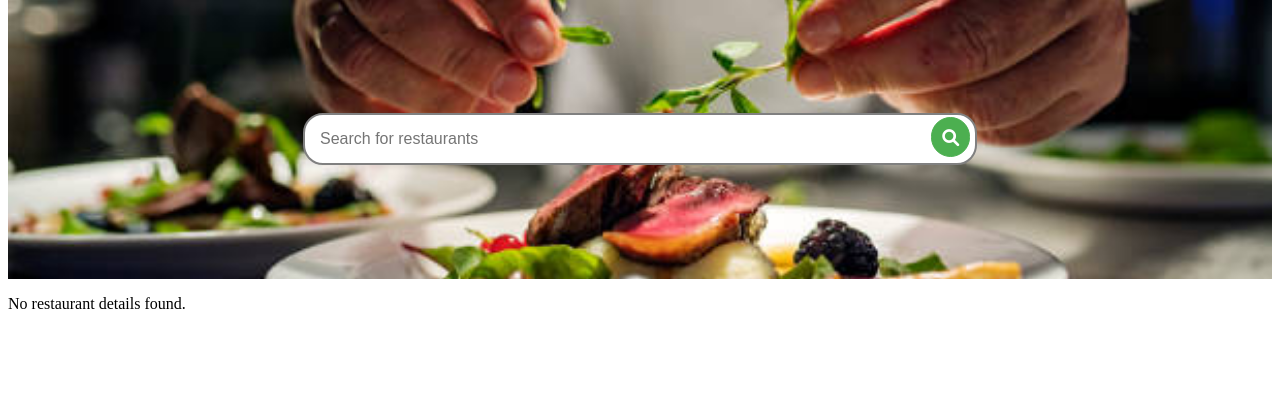
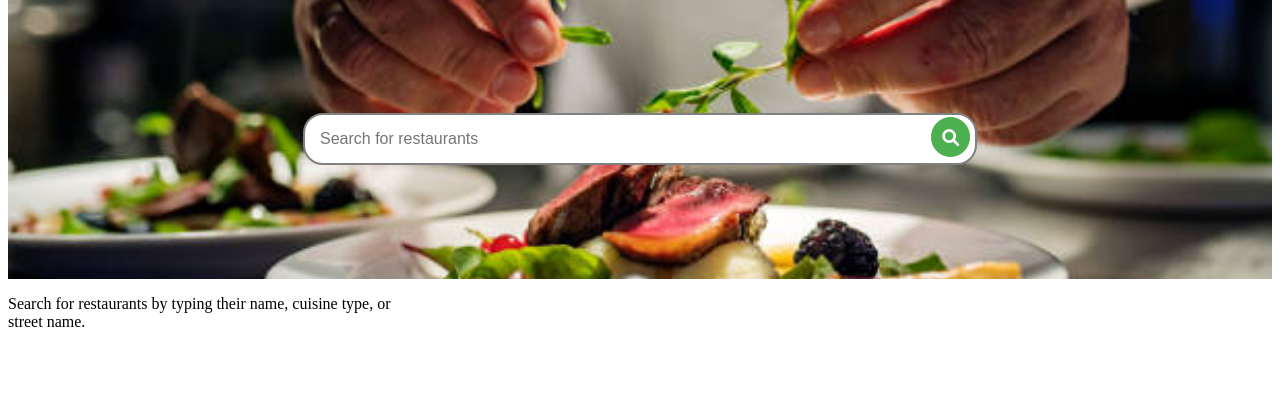
Before and after one commit to MchakkaGT/mainProject, a Django app: page /polls/restaurants_search/ in a window 1280 px wide. Shown: the part 99-496 px from the top of the page. Run offline with Django 5.2, Linux system fonts and the light colour scheme.

Commit message:
finished working on searchbar implementation, have to work on filters

```diff
--- a/polls/templates/polls/components/infoCard.html
+++ b/polls/templates/polls/components/infoCard.html
@@ -9,10 +9,10 @@
 <body>
 
     <div class="cards__item">
-        <div class="restaurant-img"></div>
+        <div class="restaurant-img {% if not detail.image_url %}no-image{% endif %}" style="background-image: url('{{ detail.image_url }}');"></div>
         <div class="info">
-            <p class="restaurant-name">{{ name }}</p>
-            <p class="restaurant-address">{{ address }}</p>
+            <p class="restaurant-name">{{ detail.name }}</p>
+            <p class="restaurant-address">{{ detail.formatted_address }}</p>
             <p class="timings"><strong>Closing Time:</strong> 5pm - 1am</p>
             <p class="description">Hip New American pub with beers galore</p>
         </div>
--- a/polls/templates/polls/restaurant_search.html
+++ b/polls/templates/polls/restaurant_search.html
@@ -18,6 +18,7 @@
     <div class="search-container">
         <form method="POST" action="{% url 'polls:restaurant_search' %}">
             {% csrf_token %}
+            <label for="query"></label>
             <input class="search-bar" id="query" name="query" placeholder="Search for restaurants">
             <button><i class="fas fa-search"></i></button>
         </form>
@@ -27,39 +28,15 @@
     {#  Restaurant Cards  #}
     <div class="card-grid">
         {% if details %}
-        <div class="info-card">
-            {% include 'polls/components/infoCard.html' with name=details.name address=details.formatted_address rating=details.rating %}
-        </div>
+            {% for detail in details %}
+                <div class="info-card">
+                    {% include 'polls/components/infoCard.html' with detail=detail%}
+                </div>
+            {% endfor %}
+        {% else %}
+            <p>Search for restaurants by typing their name, cuisine type, or street name.</p>
         {% endif %}
     </div>
 
-
-<!-- restaurant_search/templates/search.html -->
-    {% if details %}
-    <h2>Restaurant Details (Total: {{ details|length }})</h2>
-    {% for detail in details %}
-        <p>Name: {{ detail.name }}</p>
-        <p>Address: {{ detail.formatted_address }}</p>
-        <p>Phone: {{ detail.opening_hours}}</p>
-        <p>Website:
-            {% if detail.website %}
-                <a href="{{ detail.website }}" target="_blank">{{ detail.website }}</a>
-            {% else %}
-                N/A
-            {% endif %}
-        </p>
-        <p>Rating:
-            {% if detail.rating %}
-                {{ detail.rating }}
-            {% else %}
-                N/A
-            {% endif %}
-        </p>
-        <p>.................................................</p>
-    {% endfor %}
-{% else %}
-    <p>No restaurant details found.</p>
-{% endif %}
-
 </body>
 </html>
--- a/polls/views.py
+++ b/polls/views.py
@@ -4,26 +4,29 @@ import requests
 from django.shortcuts import render
 from .forms import RestaurantSearchForm
 
-
+# View function to call on the home page
 def home(request):
     # Your logic for the Home view
     return render(request, 'polls/home.html')
 
 
+# View function that is used to call on the restaurant_search page
 def restaurant_search(request):
     details = None
+
+    # If searchbar returns a query (user input) then we use this if statement
     if request.method == 'POST':
         form = RestaurantSearchForm(request.POST)
         if form.is_valid():
             query = form.cleaned_data['query']
             details = get_restaurant_details(query)
-
     else:
         form = RestaurantSearchForm()
 
     return render(request, 'polls/restaurant_search.html', {'form': form, 'details': details})
 
 
+# This function is mainly utilized to connect with the Google API and pull information about resturants.
 def get_restaurant_details(query):
     api_key = 'AIzaSyABdQf3ttPoUcYqIFNhRzgL3V-zOBNbUx0'
     base_url = 'https://maps.googleapis.com/maps/api/place/textsearch/json'
@@ -33,32 +36,58 @@ def get_restaurant_details(query):
         'key': api_key
     }
 
+    # Pulls any information related to the query and converts it into a readable form.
     response = requests.get(base_url, params=params)
     result = response.json()
 
     restaurants = []
 
+    # Used to iterate through the json file and put restaurants into an array which can be returned
+    # back to the restaurant_search page
     if result.get('status') == 'OK' and 'results' in result:
-        candidates = result.get('results', [])[:10]
-        print(candidates)
+        candidates = result.get('results', [])[:9]
 
+        # Takes in the first 10 candidates and iterates through them to make sure they are
+        # restaurants and puts them into an array with the details requested for through
+        # parameters.
         for candidate in candidates:
             place_id = candidate.get('place_id')
             if place_id:
                 detail_url = 'https://maps.googleapis.com/maps/api/place/details/json'
                 detail_params = {
                     'place_id': place_id,
-                    'fields': 'name,formatted_address,rating,opening_hours,types,',
+                    'fields': 'name,types,formatted_address,rating,photos',
                     'key': api_key
                 }
                 detail_response = requests.get(detail_url, params=detail_params)
                 place_details = detail_response.json().get('result', {})
-                print(place_details)
 
                 if 'restaurant' in place_details.get('types', []):
+
+                    # Gets photos if available
+                    photos = place_details.get('photos', [])
+                    if photos:
+                        photo_ref = photos[0]['photo_reference']
+                        image_url = get_image_url(photo_ref, api_key)
+                        place_details['image_url'] = image_url
+
                     restaurants.append(place_details)
 
-    return restaurants
+    if len(restaurants) == 0:
+        return None
+    else:
+        return restaurants
+
+
+def get_image_url(photo_reference, api_key):
+    photos_url = 'https://maps.googleapis.com/maps/api/place/photo'
+    photos_params = {
+        'photoreference': photo_reference,
+        'maxwidth': 400,
+        'key': api_key
+    }
+    response = requests.get(photos_url, params=photos_params)
+    return response.url
 
 def geolocation(request):
     # Your logic for the Geolocation view
```
Also changed, not shown: polls/static/polls/infoCard.css (+7 -2 lines).
